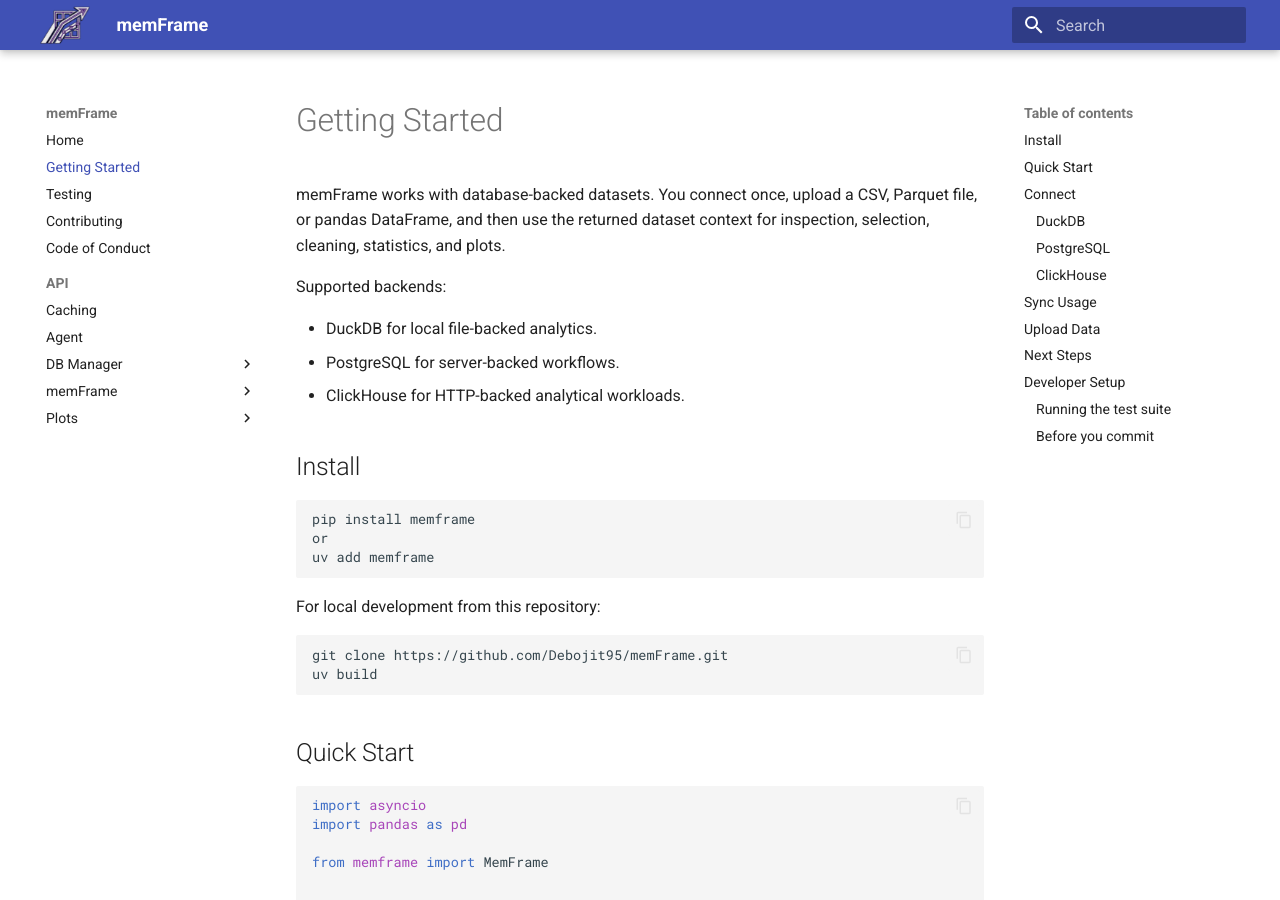
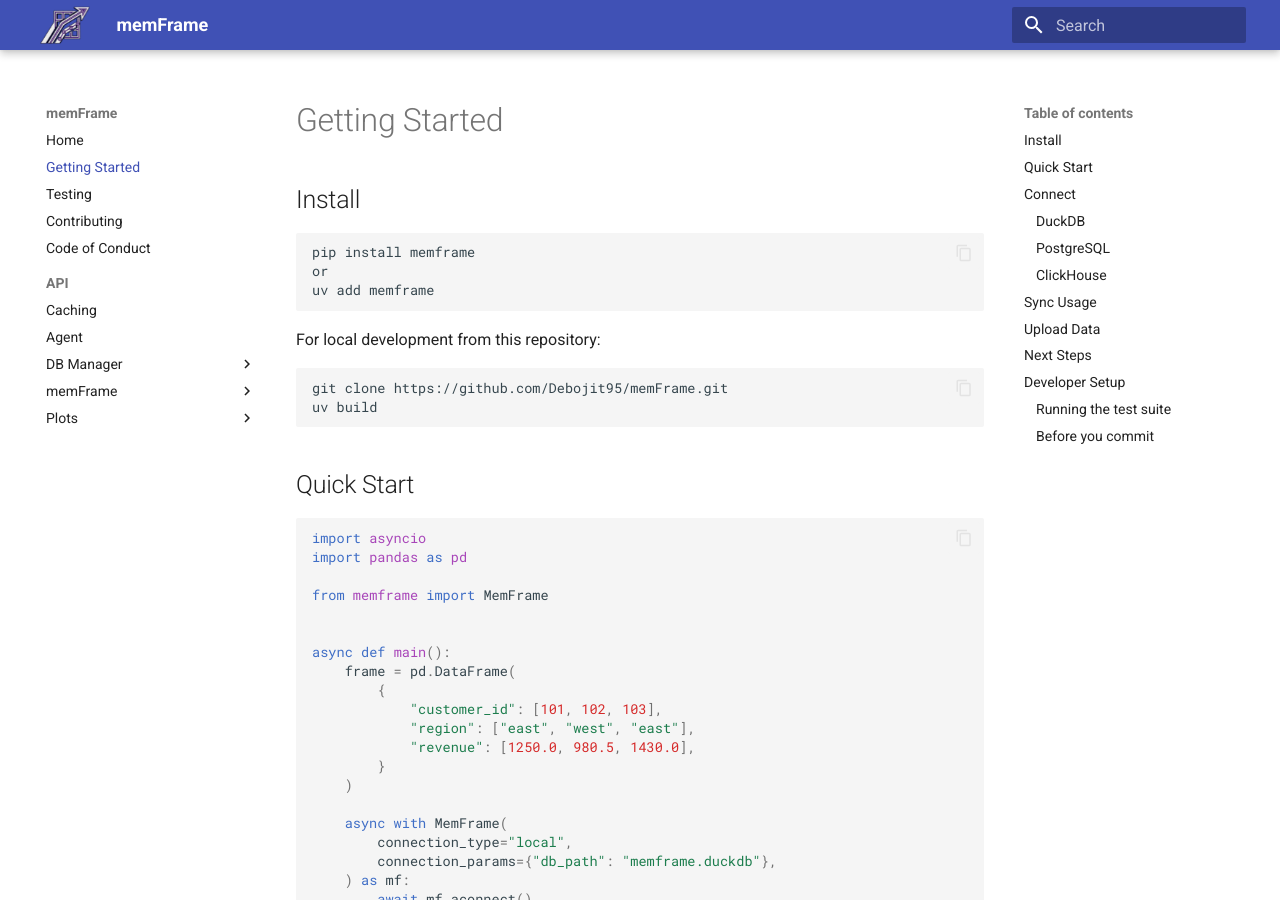
Before and after one commit to Debojit95/memFrame, an MkDocs documentation site: the page built from docs/getting-started.md, in a window 1280 px wide and 900 px high. Built offline with MkDocs 1.6.1 and Material for MkDocs 9.7.7, drawn with Linux system fonts in a browser that asks for light colours.

```diff
--- a/docs/getting-started.md
+++ b/docs/getting-started.md
@@ -1,14 +1,4 @@
 # Getting Started
-
-memFrame works with database-backed datasets. You connect once, upload a CSV,
-Parquet file, or pandas DataFrame, and then use the returned dataset context for
-inspection, selection, cleaning, statistics, and plots.
-
-Supported backends:
-
-- DuckDB for local file-backed analytics.
-- PostgreSQL for server-backed workflows.
-- ClickHouse for HTTP-backed analytical workloads.
 
 ## Install
 
```
Also changed, not shown: CONTRIBUTING.md (+6 -3 lines), README.md (+2 -0 lines), docs/index.md (+1 -0 lines).
